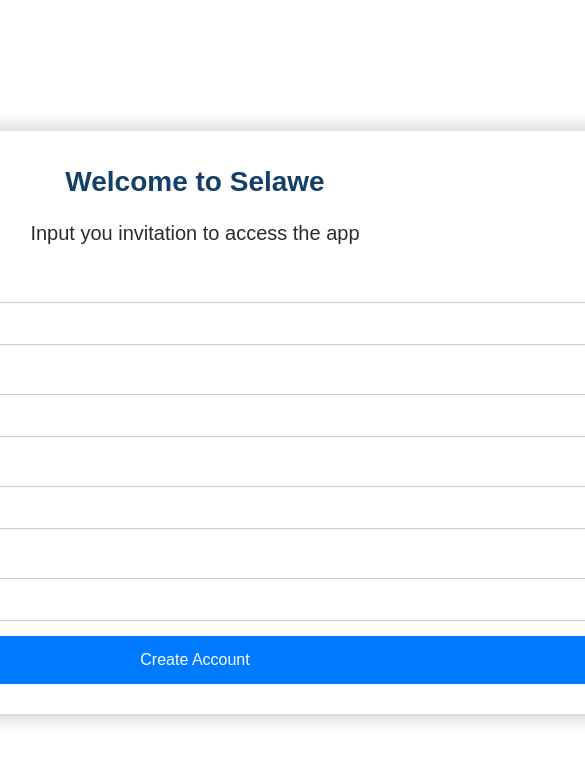
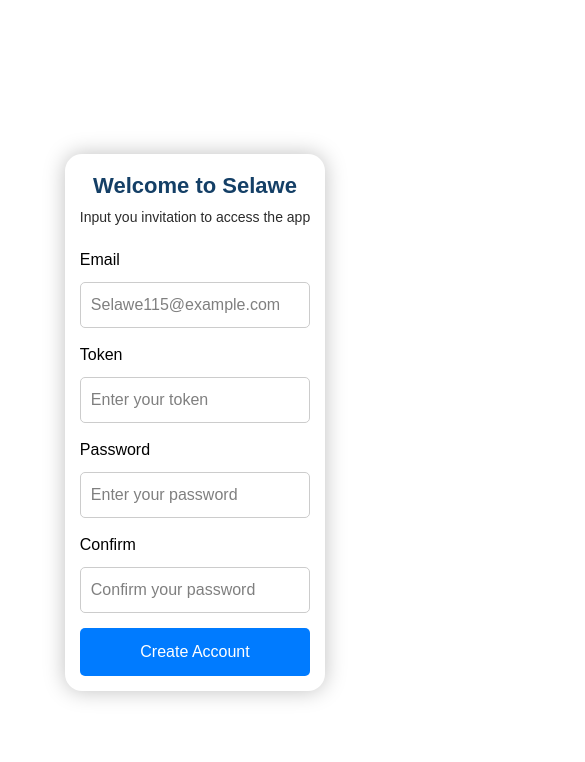
Before and after one commit to iiiikimii/frontend-bot, a React (Vite) app: page /create in a window 390 px wide. Shown: the top 762 px of the page, 585 px wide, since content can reach past the window. Built offline with nearby package versions, Linux system fonts and the light colour scheme; no server answers.

Commit message:
Update Search,Renderinput,Icon back,Fix:Mobile

```diff
--- a/src/components/RenderInput/RenderFileInput.jsx
+++ b/src/components/RenderInput/RenderFileInput.jsx
@@ -4,9 +4,10 @@ const renderFileInput = (label, placeholder, name, onChange) => (
     <input
       name={name}
       type="file"
-      className="h-12 px-4 py-2 text-left indent-2 rounded-lg border border-[#2B2B2B] w-full"
+      className="h-12 px-4 py-2 text-left indent-4 placeholder:-translate-y-6 rounded-lg border border-[#2B2B2B] w-full"
       placeholder={placeholder}
       onChange={onChange}
+      style={{lineHeight:"44px"}}
     />
   </div>
 );
--- a/src/components/RenderInput/RenderInput.jsx
+++ b/src/components/RenderInput/RenderInput.jsx
@@ -3,7 +3,7 @@ const renderInput = (label, placeholder, name, onChange) => (
     <label className="text-[#2B2B2B] text-base">{label}</label>
     <input
       name={name}
-      className="h-12 px-4 py-2 text-left indent-2 rounded-lg border border-[#2B2B2B] w-full"
+      className="h-12 px-4 py-2 text-left indent-4 rounded-lg border border-[#2B2B2B] w-full"
       placeholder={placeholder}
       onChange={onChange}
     />
--- a/src/components/RenderInput/RenderNumberInput.jsx
+++ b/src/components/RenderInput/RenderNumberInput.jsx
@@ -4,7 +4,7 @@ const renderNumberInput = (label, placeholder, name, onChange) => (
     <input
       name={name}
       type="number"
-      className="h-12 px-4 py-2 text-left indent-2 rounded-lg border border-[#2B2B2B] w-full"
+      className="h-12 px-4 py-2 text-left indent-4 rounded-lg border border-[#2B2B2B] w-full"
       placeholder={placeholder}
       onChange={onChange}
     />
--- a/src/components/RenderInput/RenderSelectedPostType.jsx
+++ b/src/components/RenderInput/RenderSelectedPostType.jsx
@@ -3,7 +3,7 @@ const renderSelectedPostType = (label, name, onChange) => (
     <label className="text-[#2B2B2B] text-base">{label}</label>
     <select
       name={name}
-      className="h-12 px-4 py-2 text-left rounded-lg border border-[#2B2B2B] w-full"
+      className="h-12 px-4 py-2 text-left indent-4 rounded-lg border border-[#2B2B2B] w-full"
       onChange={onChange}
     >
       <option value="">Choose your post type...</option>
--- a/src/components/RenderInput/RenderSelectedRole.jsx
+++ b/src/components/RenderInput/RenderSelectedRole.jsx
@@ -3,7 +3,7 @@ const renderSelectedRole = (label, name, onChange) => (
     <label className="text-[#2B2B2B] text-base">{label}</label>
     <select
       name={name}
-      className="h-12 px-4 py-2 text-left rounded-lg border border-[#2B2B2B] w-full"
+      className="h-12 px-4 py-2 text-left indent-4 rounded-lg border border-[#2B2B2B] w-full"
       onChange={onChange}
     >
       <option value="">Choose role...</option>
--- a/src/components/RenderInput/RenderSelectedSosmed.jsx
+++ b/src/components/RenderInput/RenderSelectedSosmed.jsx
@@ -3,7 +3,7 @@ const renderSelectedSosmed = (label, name, onChange) => (
     <label className="text-[#2B2B2B] text-base">{label}</label>
     <select
       name={name}
-      className="h-12 px-4 py-2 text-left rounded-lg border border-[#2B2B2B] w-full"
+      className="h-12 px-4 py-2 text-left indent-4 rounded-lg border border-[#2B2B2B] w-full"
       onChange={onChange}
     >
       <option value="">Choose social media...</option>
--- a/src/components/navigation/SideBar.jsx
+++ b/src/components/navigation/SideBar.jsx
@@ -21,6 +21,7 @@ const Sidebar = () => {
       <div
         className="sm:min-w-[230px]"
         style={{
+          zIndex: "1",
           position: isMobile && isOpen ? "fixed" : "relative",
           top: 0,
           // left: isOpen ? "0" : isMobile ? "-300px" : "0",
--- a/src/components/wrapper/MainWrapper.jsx
+++ b/src/components/wrapper/MainWrapper.jsx
@@ -1,6 +1,9 @@
 import Sidebar from "../navigation/SideBar";
+import { useNavigate } from 'react-router-dom';
 
 const MainWrapper = ({ title, description, children }) => {
+  const navigate = useNavigate();
+
   return (
     <div className="flex w-screen h-screen">
       <Sidebar />
@@ -12,7 +15,10 @@ const MainWrapper = ({ title, description, children }) => {
       >
         {/* title */}
         <div className="flex flex-col mw-full gap-4">
-          <h1 className="text-2xl sm:text-3xl text-[#143F66] font-semibold"> <span>back</span> {title}</h1>
+          <div className="">
+            <button onClick={() => navigate(-1)}><svg xmlns="http://www.w3.org/2000/svg" width="18" height="48" viewBox="0 0 12 24"><path fill="currentColor" fill-rule="evenodd" d="m3.343 12l7.071 7.071L9 20.485l-7.778-7.778a1 1 0 0 1 0-1.414L9 3.515l1.414 1.414z"/></svg></button>
+            <h1 className="text-2xl sm:text-3xl text-[#143F66] font-semibold">{title}</h1>
+          </div>
           <p>{description}</p>
         </div>
 
--- a/src/pages/(authenticated)/history/History.jsx
+++ b/src/pages/(authenticated)/history/History.jsx
@@ -30,6 +30,7 @@ const History = () => {
     <MainWrapper title={"History"} description={"Here is what you added"}>
       <div style={{ display: "flex", flexDirection: "column", width: "100%" }}>
         {/* Search Bar */}
+
 <div style={{ position: "relative", width: "366px", display: "flex", alignItems: "center" }}>
   <input
     type="text"
--- a/src/pages/auth/Login.css
+++ b/src/pages/auth/Login.css
@@ -96,51 +96,69 @@ body {
 }
 
 /* Responsivitas */
-@media (max-width: 1024px) {
-  .container {
-      height: auto;
-  }
-}
-
-@media (max-width:768px){
-  .login-left {
-    display: flex;
-    flex-direction: column;
-    align-items: flex-start;
-    text-align: center;
-    width: 40%;
-  }
-
-}
-
-@media (max-width:768px){
-  .login-left h2 {
-    font-size: 28px;
-    font-weight: 600;
-    color: #143F66;
-    margin-bottom: 15px;
-  }
-}
-
 @media (max-width: 768px) {
   .container {
       flex-direction: column;
       align-items: center;
       text-align: left;
-      padding: 30px;
+      padding: 50px;
+      height: auto;
   }
 
   .login-box {
       flex-direction: column;
+      width: 100%;
       gap: 20px;
   }
 
   .login-left {
       width: 100%;
       align-items: center;
+      text-align: center;
+  }
+
+  .login-left h2 {
+      font-size: 24px;
+  }
+
+  .login-left p {
+      font-size: 16px;
   }
 
   .login-right {
       width: 100%;
   }
+
+  .input-group input {
+      font-size: 16px;
+      padding: 12px;
+  }
+
+  .login-btn {
+      font-size: 18px;
+      padding: 14px;
+  }
 }
+
+@media (max-width: 480px) {
+  .container {
+      padding: 15px;
+  }
+
+  .login-left h2 {
+      font-size: 22px;
+  }
+
+  .login-left p {
+      font-size: 14px;
+  }
+
+  .input-group input {
+      padding: 10px;
+  }
+
+  .login-btn {
+      font-size: 16px;
+      padding: 12px;
+  }
+}
```
